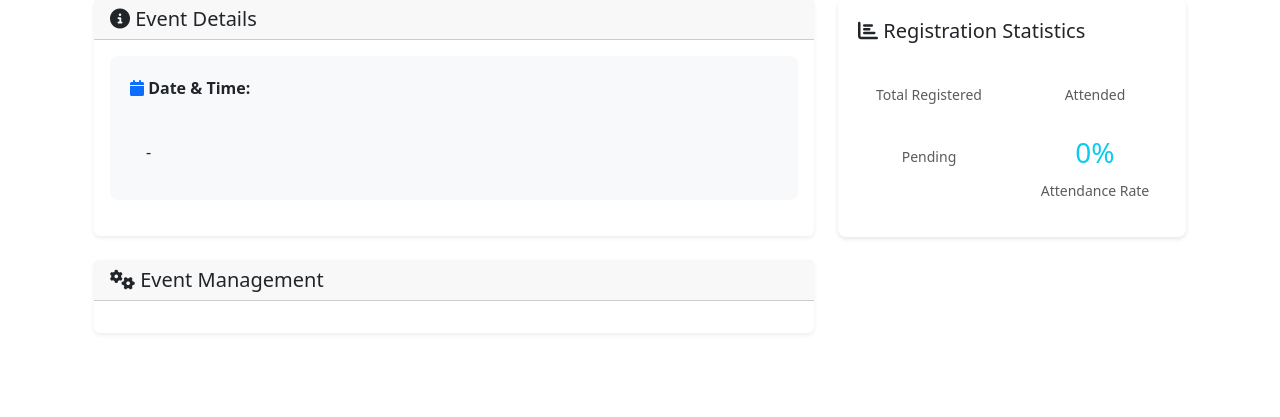
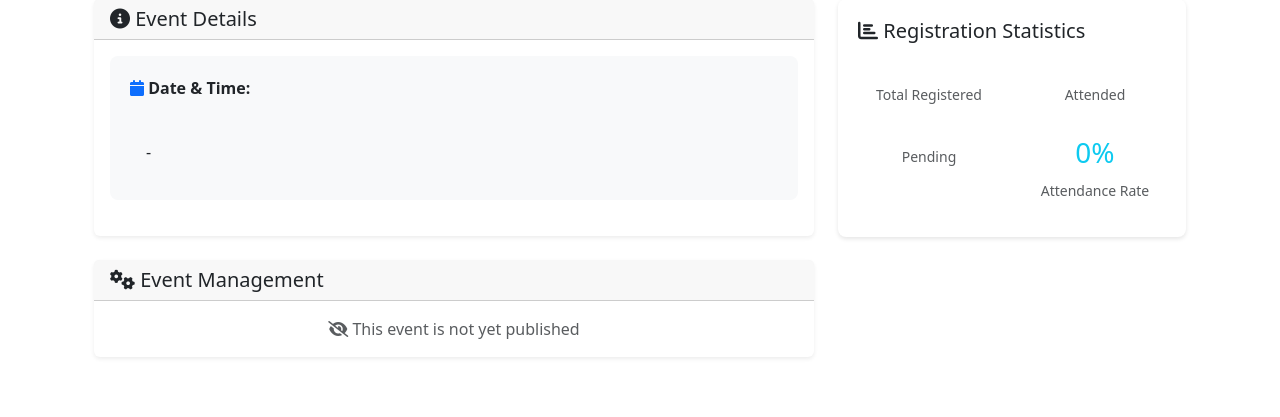
Before and after one commit to BenedictusAryo/event-registration-attendance, a Django app: template templates/events/event_detail.html in a window 1280 px wide. Shown: the part 383-800 px from the top of the page. Run offline with Django 5.2, Linux system fonts and the light colour scheme; the template is opened without the code that fills it, so the values that code supplies are empty.

Commit message:
Refactor event management action buttons for improved layout and accessibility; add conditional display for registration page and QR scanner

```diff
--- a/templates/events/event_detail.html
+++ b/templates/events/event_detail.html
@@ -24,10 +24,14 @@
         border-radius: 8px;
         margin-bottom: 20px;
     }
-
       .action-buttons .btn {
         margin-right: 10px;
         margin-bottom: 10px;
+    }
+
+    .action-buttons .btn-lg {
+        padding: 12px 24px;
+        font-size: 1.1rem;
     }
 
     .registration-stats {
@@ -208,33 +212,13 @@
                     {% endfor %}
                 </div>
             </div>
-            {% endif %}
-
-            <!-- Action Buttons -->
+            {% endif %}            <!-- Action Buttons -->
             <div class="card">
-                <div class="card-header">
+                <div class="card-header d-flex justify-content-between align-items-center">
                     <h5 class="card-title mb-0">
                         <i class="fas fa-cogs"></i> Event Management
                     </h5>
-                </div>
-                <div class="card-body">
-                    <div class="action-buttons">
                     {% if user == event.organizer %}
-                            <a href="{% url 'events:event_update' event.pk %}" class="btn btn-primary">
-                                <i class="fas fa-edit"></i> Edit Event
-                            </a>
-                            <a href="{% url 'events:form_builder' event.pk %}" class="btn btn-info">
-                                <i class="fas fa-wpforms"></i> Edit Form
-                            </a>
-                            <a href="{% url 'checkin:participants' event.pk %}" class="btn btn-success">
-                                <i class="fas fa-users"></i> View Participants
-                            </a>                            <a href="{% url 'checkin:qr_scanner' event.pk %}" class="btn btn-warning">
-                                <i class="fas fa-qrcode"></i> QR Scanner
-                            </a>
-                            <a href="{% url 'events:event_delete' event.pk %}" class="btn btn-danger"
-                               onclick="return confirm('Are you sure you want to delete this event? This action cannot be undone.')">
-                                <i class="fas fa-trash"></i> Delete Event
-                            </a>
                         {% if not event.is_published %}
                             <form method="post" action="{% url 'events:publish_event' event.pk %}" class="d-inline">
                                 {% csrf_token %}
@@ -248,12 +232,66 @@
                             </span>
                         {% endif %}
                     {% endif %}
+                </div>
+                <div class="card-body">
+                    {% if user == event.organizer %}
+                        <div class="action-buttons">
+                            <!-- Primary CTA: Registration Page (if published) -->
                             {% if event.is_published %}
-                            <a href="{% url 'events:event_register' event.slug %}" class="btn btn-outline-primary" target="_blank">
+                                <div class="mb-3">
+                                    <a href="{% url 'events:event_register' event.slug %}" class="btn btn-primary btn-lg" target="_blank">
                                         <i class="fas fa-external-link-alt"></i> Registration Page
                                     </a>
+                                </div>
                             {% endif %}
+
+                            <!-- Secondary CTAs: QR Scanner -->
+                            <div class="mb-3">
+                                <a href="{% url 'checkin:qr_scanner' event.pk %}" class="btn btn-warning">
+                                    <i class="fas fa-qrcode"></i> QR Scanner
+                                </a>
                             </div>
+
+                            <!-- Tertiary CTAs: View Participants -->
+                            <div class="mb-3">
+                                <a href="{% url 'checkin:participants' event.pk %}" class="btn btn-success">
+                                    <i class="fas fa-users"></i> View Participants
+                                </a>
+                            </div>
+
+                            <!-- Management CTAs: Edit buttons on same line -->
+                            <div class="mb-4">
+                                <a href="{% url 'events:event_update' event.pk %}" class="btn btn-outline-primary me-2">
+                                    <i class="fas fa-edit"></i> Edit Event
+                                </a>
+                                <a href="{% url 'events:form_builder' event.pk %}" class="btn btn-outline-info">
+                                    <i class="fas fa-wpforms"></i> Edit Form
+                                </a>
+                            </div>
+
+                            <!-- Dangerous action: Delete (separated with space) -->
+                            <hr class="my-4">
+                            <div class="text-center">
+                                <a href="{% url 'events:event_delete' event.pk %}" class="btn btn-outline-danger"
+                                   onclick="return confirm('Are you sure you want to delete this event? This action cannot be undone.')">
+                                    <i class="fas fa-trash"></i> Delete Event
+                                </a>
+                            </div>
+                        </div>
+                    {% else %}
+                        <!-- For non-organizers, only show registration page if published -->
+                        {% if event.is_published %}
+                            <div class="text-center">
+                                <a href="{% url 'events:event_register' event.slug %}" class="btn btn-primary btn-lg" target="_blank">
+                                    <i class="fas fa-external-link-alt"></i> Registration Page
+                                </a>
+                            </div>
+                        {% else %}
+                            <div class="text-center text-muted">
+                                <i class="fas fa-eye-slash"></i> This event is not yet published
+                            </div>
+                        {% endif %}
+                    {% endif %}
                 </div>
             </div>
         </div>
```
Lines whose indentation alone changed are shown as unchanged.
